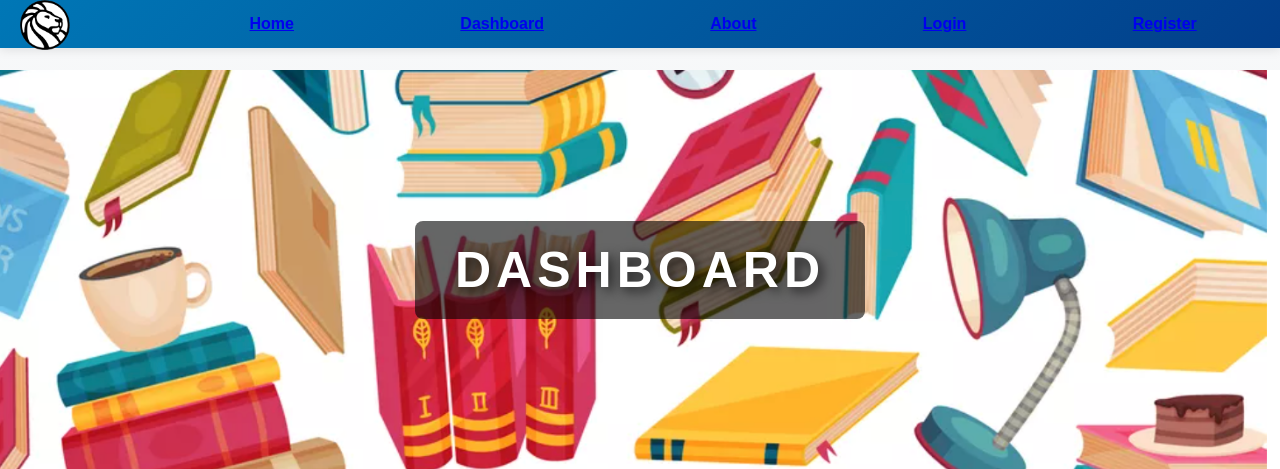
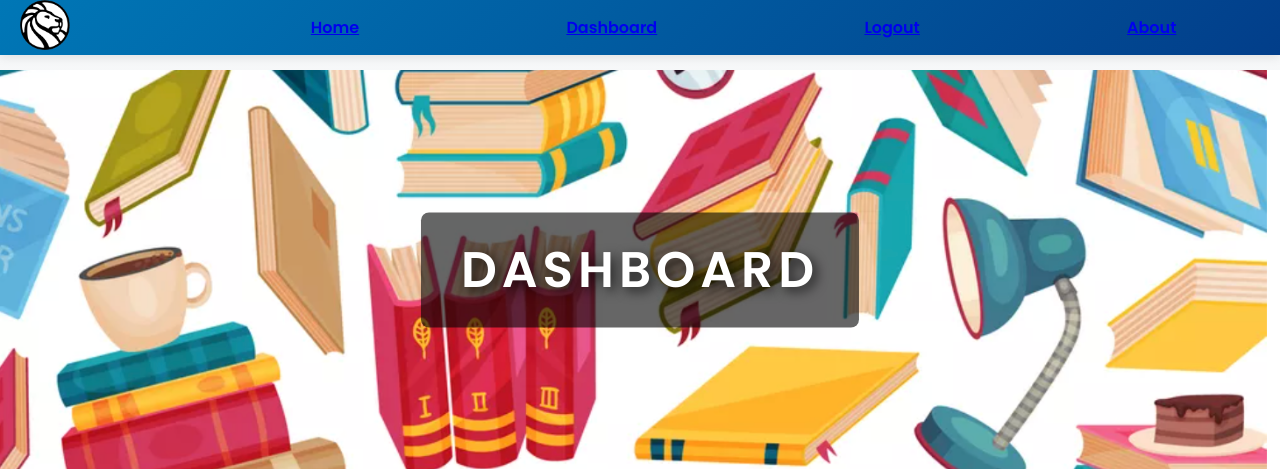
Before and after one commit to xiolest1/library-app, a Flask app: page /dashboard in a window 1280 px wide. Shown: the top 469 px of the page. Run offline with Flask 3, Linux system fonts and the light colour scheme; the visitor is signed in with stand-in values (Sample User, id 1).

Commit message:
integrated the frontend correctly so the functionalities of the site remains

```diff
--- a/library-app/frontend/templates/dashboard.html
+++ b/library-app/frontend/templates/dashboard.html
@@ -4,35 +4,32 @@
   <meta charset="UTF-8">
   <meta name="viewport" content="width=device-width, initial-scale=1.0">
   <title>Dashboard - Library Search</title>
-    <link rel="stylesheet" href="../static/style.css"> <!-- Adjust path if needed -->
+  <link rel="stylesheet" href="/static/style.css">
+  <link rel="stylesheet" href="https://fonts.googleapis.com/css2?family=Poppins:wght@300;400;600&display=swap">
 </head>
 <body>
+  <nav class="banner">
+    <a href="/"><img src="/static/logo.png" alt="Library Logo" class="logo"></a>
+    <a href="/" class="banner-item">Home</a>
+    {% if session.get('user') %}
+      <a href="/dashboard" class="banner-item">Dashboard</a>
+      <a href="/logout" class="banner-item">Logout</a>
+    {% else %}
+      <a href="/login" class="banner-item">Login</a>
+      <a href="/register" class="banner-item">Register</a>
+    {% endif %}
+    <a href="/about" class="banner-item">About</a>
+  </nav>
 
-    <!-- Banner Section -->
-    <div class="banner">
-        <a href="index.html">
-            <img src="../static/logo.png" alt="Library Logo" class="logo">
-        </a>
-        <a href="/" class="banner-item">Home</a>
-        <a href="dashboard.html" class="banner-item">Dashboard</a>
-
-        <a href="about.html" class="banner-item">About</a>
-        <a href="login.html" class="banner-item">Login</a>
-        <a href="register.html" class="banner-item">Register</a>
-    </div>
-
-    <!-- Image in the Middle -->
   <div class="image-container">
-        <img src="../static/img0.png" alt="Library Image" class="library-image">
+    <img src="/static/img0.png" alt="Library Image" class="library-image">
     <div class="overlay-text">Dashboard</div>
   </div>
 
-    <!-- Dashboard Content -->
   <div class="container">
     <h1>User Dashboard</h1>
     <p>Welcome, {{ username }}!</p>
     <p>Email: {{ user_info.email }}</p>
   </div>
-
 </body>
 </html>
```
Also changed, not shown: library-app/frontend/templates/about.html (+3 -5 lines), library-app/frontend/templates/index.html (+5 -7 lines), library-app/frontend/templates/login.html (+14 -16 lines), library-app/frontend/templates/register.html (+15 -18 lines). Lines whose indentation alone changed are shown as unchanged.
